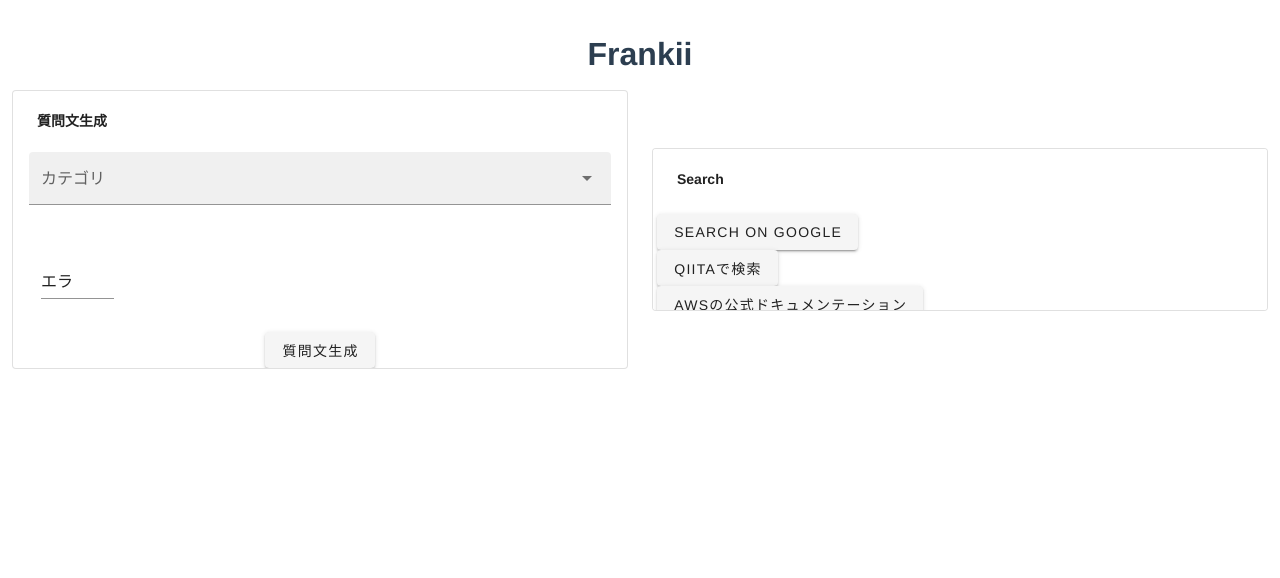
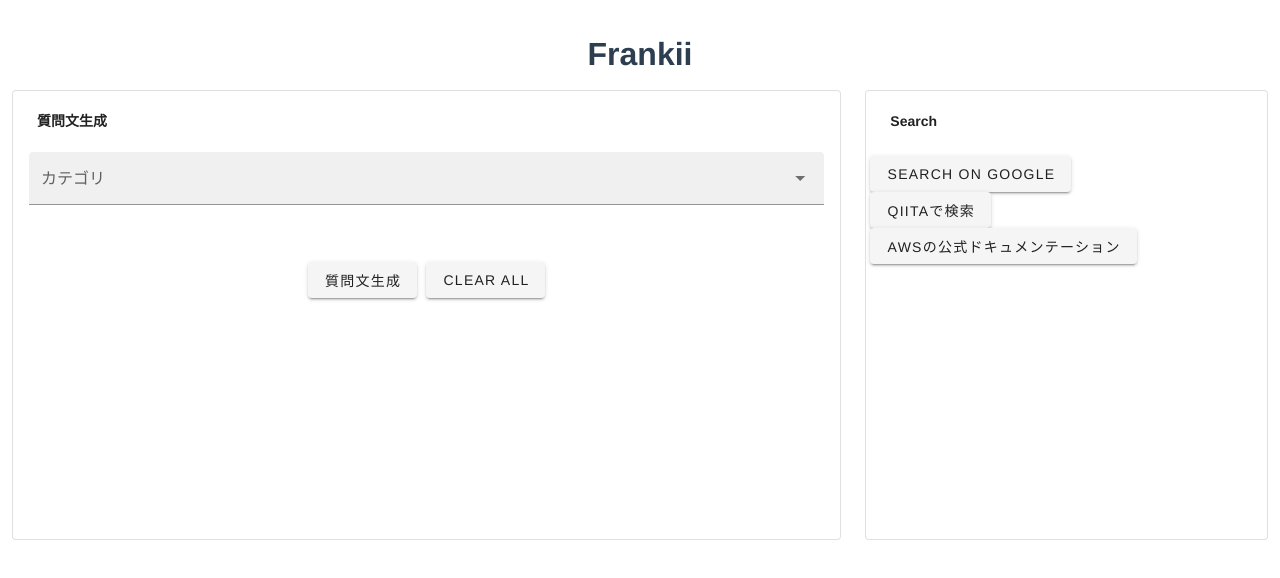
Before and after one commit to awsdojo2020cac/frankii-web, a Vue app: page / in a window 1280 px wide. Shown: the top 578 px of the page. Built offline with nearby package versions, Linux system fonts and the light colour scheme.

Commit message:
init commit
Complete successful getFrankiiQuestions call to API gateway

```diff
--- a/src/App.vue
+++ b/src/App.vue
@@ -4,7 +4,7 @@
             <h1>Frankii</h1>
             <v-container fluid width="700">
                 <v-row align="center">
-                    <v-col cols=6>
+                    <v-col cols=8>
                         <BaseCard title="質問文生成">
                             <v-select
                                     class="my-2"
@@ -12,16 +12,20 @@
                                     label="カテゴリ"
                                     filled dense
                             ></v-select>
-                            <v-col cols=2>
-                                <v-text-field v-model="category"></v-text-field>
+                            <v-col cols=6>
+                                <template v-for="(question, key) in frankiiQuestions">
+                                    {{question}}
+                                    <v-text-field :key="key"></v-text-field>
+                                </template>
                             </v-col>
-                            <v-btn @click=submitToAPI>質問文生成</v-btn>
+                            <v-btn @click=submitToAPI>質問文生成</v-btn>&nbsp;
+                            <v-btn>Clear All</v-btn>
                         </BaseCard>
                     </v-col>
                     <v-col>
                         <BaseCard title="Search">
                             <v-row>
-                                <BaseSearchButton :url=url text="Search on Google"></BaseSearchButton>
+                                <BaseSearchButton :url=googleUrl text="Search on Google"></BaseSearchButton>
                             </v-row>
                             <v-row>
                                 <BaseSearchButton :url=qiitaURL text="qiitaで検索"></BaseSearchButton>
@@ -39,8 +43,7 @@
 </template>
 
 <script>
-    // import inet from "./js/inet";
-    // import axios from "axios";
+    import inet from "./js/inet";
 
     import BaseSearchButton from "./components/atoms/BaseSearchButton";
     import BaseCard from "./components/atoms/BaseCard";
@@ -51,16 +54,19 @@
         data: () => ({
             category: "エラ",
             categories: ['エラー', 'ネットワークエラ-'],
-            result: {},
-            url: "https://www.google.com",
+            frankiiQuestions: {},
+            googleUrl: "https://www.google.com",
             qiitaURL: "https://qiita.com/search?q=api",
             awsURL: "https://docs.aws.amazon.com/search/doc-search.html?searchQuery=apigateway"
         }),
         methods: {
             submitToAPI() {
-                console.log("api")
+                console.log("api");
+                this.getFrankiiQuestions();
             },
-
+            getFrankiiQuestions() {
+                inet.getFrankiiQuestions().then(res => this.frankiiQuestions = res.data.body);
+            }
         },
         mounted() {
 
--- a/src/components/atoms/BaseCard.vue
+++ b/src/components/atoms/BaseCard.vue
@@ -1,5 +1,5 @@
 <template>
-    <v-card class="px-4 pt-2 scroll overflow-y-auto" outlined>
+    <v-card class="px-4 pt-2 scroll overflow-y-auto" outlined height="450">
         <v-row no-gutters>
             <div class="card-title pt-3 pb-3 pl-2"> {{title}}</div>
         </v-row>
--- a/src/components/atoms/BaseSearchButton.vue
+++ b/src/components/atoms/BaseSearchButton.vue
@@ -9,7 +9,7 @@
         name: "BaseSearchButton",
         props: {
             text: String,
-            url: String
+            googleUrl: String
         }
     }
 </script>
--- a/src/js/inet.js
+++ b/src/js/inet.js
@@ -2,16 +2,12 @@ import inetUtils from "./inetUtils";
 
 
 function getFrankiiQuestions() {
-    return inetUtils.getJson("https://www.google.com");
-}
-
-function searchOnGoogle() {
-    return inetUtils.getJson("https://www.googleapis.com/customsearch/v1?api");
+    return inetUtils.getJson("https://3bglwwbrx3.execute-api.ap-northeast-1.amazonaws.com/prod/frankiis-questions");
 }
 
 const inet = {
     getFrankiiQuestions,
-    searchOnGoogle
+
 };
 
 export default inet;
```
